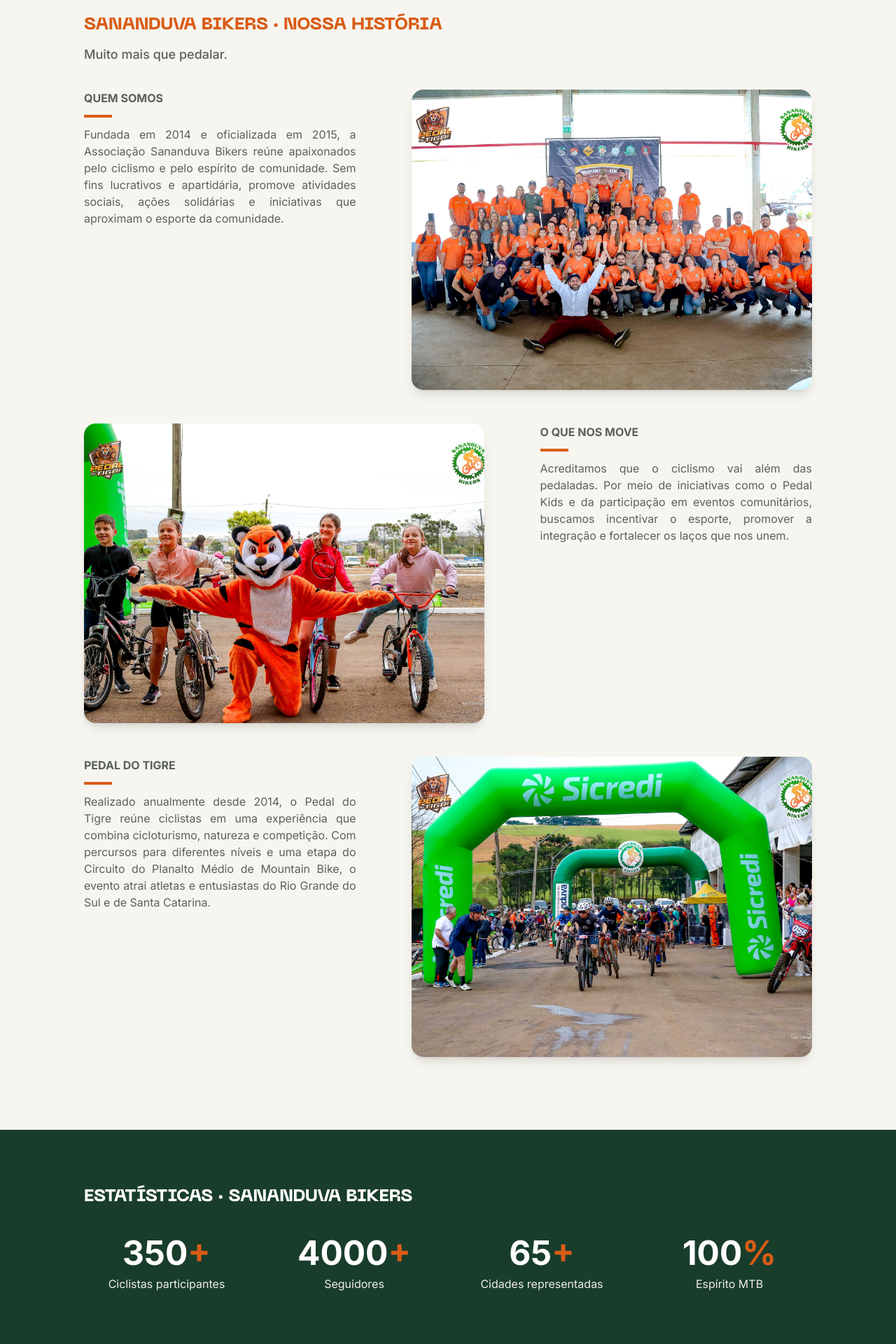
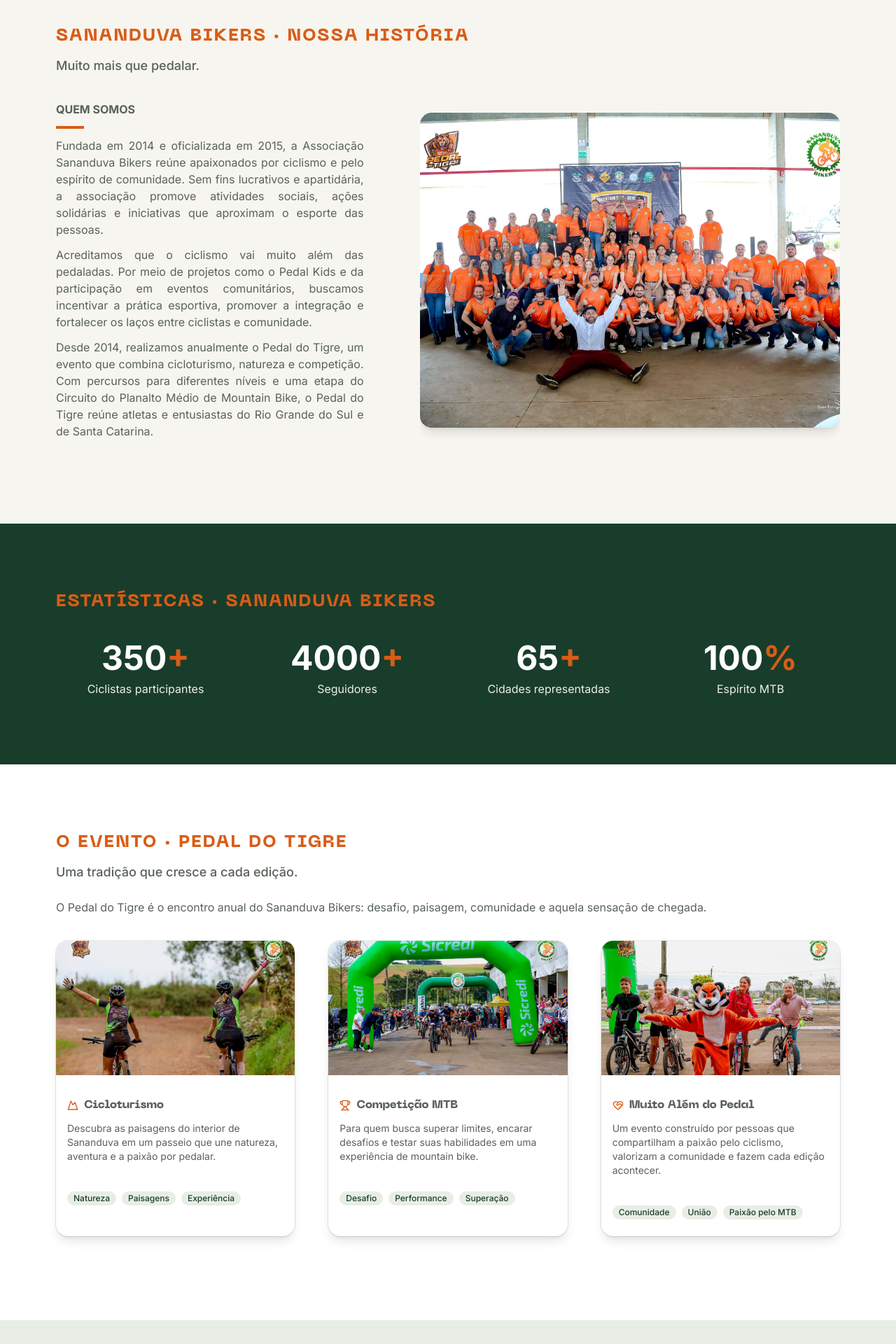
Before and after one commit to gutosavi/sananduva-bikers, a Next.js app: page / in a window 1280 px wide. Shown: the part 580-2500 px from the top of the page at 70% size. Built offline with nearby package versions, Linux system fonts and the light colour scheme.

Commit message:
style: aplica melhorias visuais durante o desenvolvimento da LP

```diff
--- a/src/app/page.tsx
+++ b/src/app/page.tsx
@@ -1,7 +1,8 @@
 import { AboutSection } from "@/components/home/about-section";
-import { GallerySection } from "@/components/home/gallery-section";
+import { EventRecapSection } from "@/components/home/event-recap-section";
+import { EventSection } from "@/components/home/event-section";
+import { FaqSection } from "@/components/home/faq-section";
 import { HeroSection } from "@/components/home/hero-section";
-import { RoutesSection } from "@/components/home/routes-section";
 import { SponsorSection } from "@/components/home/sponsor-section";
 import { StatsSection } from "@/components/home/stats-section";
 import { SiteFooter } from "@/components/shared/site-footer";
@@ -15,9 +16,10 @@ export default function Home() {
         <HeroSection />
         <AboutSection />
         <StatsSection />
-        <RoutesSection />
+        <EventSection />
+        <EventRecapSection />
+        <FaqSection />
         <SponsorSection />
-        <GallerySection />
       </main>
       <SiteFooter />
     </div>
--- a/src/components/home/about-section.tsx
+++ b/src/components/home/about-section.tsx
@@ -2,9 +2,12 @@ import Image from "next/image";
 
 export function AboutSection() {
   return (
-    <section className="w-full bg-background py-20 px-6 md:px-30">
-      <h1 className="text-lg text-primary font-bold font-display md:text-2xl">
-        SANANDUVA BIKERS · NOSSA HISTÓRIA
+    <section
+      id="about"
+      className="w-full bg-background py-20 px-6 md:px-30 lg:px-20 lg:py-24"
+    >
+      <h1 className="text-lg text-primary font-bold font-display md:text-2xl uppercase tracking-widest">
+        Sananduva Bikers · Nossa História
       </h1>
       <h2 className="text-md text-muted-foreground font-medium py-3 md:text-lg">
         Muito mais que pedalar.
@@ -15,62 +18,32 @@ export function AboutSection() {
           <div className="h-1 w-10 bg-primary" />
           <p className="text-justify">
             Fundada em 2014 e oficializada em 2015, a Associação Sananduva
-            Bikers reúne apaixonados pelo ciclismo e pelo espírito de
-            comunidade. Sem fins lucrativos e apartidária, promove atividades
-            sociais, ações solidárias e iniciativas que aproximam o esporte da
-            comunidade.
+            Bikers reúne apaixonados por ciclismo e pelo espírito de comunidade.
+            Sem fins lucrativos e apartidária, a associação promove atividades
+            sociais, ações solidárias e iniciativas que aproximam o esporte das
+            pessoas.
+          </p>
+          <p className="text-justify">
+            Acreditamos que o ciclismo vai muito além das pedaladas. Por meio de
+            projetos como o Pedal Kids e da participação em eventos
+            comunitários, buscamos incentivar a prática esportiva, promover a
+            integração e fortalecer os laços entre ciclistas e comunidade.{" "}
+          </p>
+          <p className="text-justify">
+            Desde 2014, realizamos anualmente o Pedal do Tigre, um evento que
+            combina cicloturismo, natureza e competição. Com percursos para
+            diferentes níveis e uma etapa do Circuito do Planalto Médio de
+            Mountain Bike, o Pedal do Tigre reúne atletas e entusiastas do Rio
+            Grande do Sul e de Santa Catarina.
           </p>
         </div>
-        <div className="flex items-center justify-center shadow-lg rounded-xl">
+        <div className="flex items-center justify-center rounded-xl overflow-hidden">
           <Image
             src="/assets/images/o-grupo.jpg"
             alt="Integrantes da Associação Sananduva Bikers reunidos"
             width={1200}
             height={650}
-            className="w-full aspect-4/3 rounded-xl object-cover"
-          />
-        </div>
-      </article>
-      <article className="w-full text-sm md:text-base text-muted-foreground flex flex-col md:flex-row-reverse gap-8 md:gap-20 py-6">
-        <div className="flex flex-col gap-3 md:w-4/3">
-          <h3 className="font-bold uppercase">O que nos move</h3>
-          <div className="h-1 w-10 bg-primary" />
-          <p className="text-justify">
-            Acreditamos que o ciclismo vai além das pedaladas. Por meio de
-            iniciativas como o Pedal Kids e da participação em eventos
-            comunitários, buscamos incentivar o esporte, promover a integração e
-            fortalecer os laços que nos unem.
-          </p>
-        </div>
-        <div className="flex items-center justify-center shadow-lg rounded-xl">
-          <Image
-            src="/assets/images/pedal-kids.jpg"
-            alt="Integrantes da Associação Sananduva Bikers reunidos"
-            width={1200}
-            height={650}
-            className="w-full aspect-4/3 rounded-xl object-cover"
-          />
-        </div>
-      </article>
-      <article className="w-full text-sm md:text-base text-muted-foreground flex flex-col md:flex-row gap-8 md:gap-20 py-6">
-        <div className="flex flex-col gap-3 md:w-4/3">
-          <h3 className="font-bold uppercase">Pedal do Tigre</h3>
-          <div className="h-1 w-10 bg-primary" />
-          <p className="text-justify">
-            Realizado anualmente desde 2014, o Pedal do Tigre reúne ciclistas em
-            uma experiência que combina cicloturismo, natureza e competição. Com
-            percursos para diferentes níveis e uma etapa do Circuito do Planalto
-            Médio de Mountain Bike, o evento atrai atletas e entusiastas do Rio
-            Grande do Sul e de Santa Catarina.
-          </p>
-        </div>
-        <div className="flex items-center justify-center shadow-lg rounded-xl">
-          <Image
-            src="/assets/images/pedal-do-tigre.jpg"
-            alt="Integrantes da Associação Sananduva Bikers reunidos"
-            width={1200}
-            height={650}
-            className="w-full aspect-4/3 rounded-xl object-cover"
+            className="w-full aspect-4/3 rounded-xl object-cover shadow-lg hover:scale-105 transition-transform duration-300"
           />
         </div>
       </article>
--- a/src/components/home/event-recap-section.tsx
+++ b/src/components/home/event-recap-section.tsx
@@ -2,14 +2,17 @@ import { YouTubePlayer } from "../shared/youtube-player";
 
 export function EventRecapSection() {
   return (
-    <section className="w-full bg-secondary px-6 py-16 md:px-12 lg:px-20 lg:py-24">
-      <div className="mx-auto grid max-w-7xl items-center gap-8 md:grid-cols-2 md:gap-12">
+    <section
+      id="event-recap"
+      className="w-full bg-secondary py-20 px-6 md:px-30 lg:px-20 lg:py-24"
+    >
+      <div className="flex flex-col items-center gap-8 md:flex-row md:gap-12">
         <div className="space-y-4">
-          <p className="text-sm font-semibold font-display uppercase tracking-widest text-primary">
+          <p className="text-sm font-semibold uppercase tracking-widest">
             Reviva essa experiência
           </p>
 
-          <h2 className="text-2xl font-bold uppercase md:text-3xl">
+          <h2 className="text-2xl text-primary font-bold font-display uppercase md:text-3xl">
             Reviva os momentos da última edição
           </h2>
 
@@ -20,7 +23,7 @@ export function EventRecapSection() {
           </p>
         </div>
 
-        <YouTubePlayer videoId="dQw4w9WgXcQ" />
+        <YouTubePlayer videoId="h95Leg2JRts" />
       </div>
     </section>
   );
--- a/src/components/home/event-section.tsx
+++ b/src/components/home/event-section.tsx
@@ -2,8 +2,11 @@ import { AboutEventCard } from "../shared/about-event-card";
 
 export function EventSection() {
   return (
-    <section className="w-full bg-surface py-20 px-6 md:px-30">
-      <h1 className="text-lg text-primary font-bold font-display md:text-2xl uppercase">
+    <section
+      id="event"
+      className="w-full bg-surface py-20 px-6 md:px-30 lg:px-20 lg:py-24"
+    >
+      <h1 className="text-lg text-primary font-bold font-display md:text-2xl uppercase tracking-widest">
         O Evento · Pedal do Tigre
       </h1>
       <h2 className="text-md text-muted-foreground font-medium py-3 md:text-lg">
--- a/src/components/home/gallery-section.tsx
+++ /dev/null
@@ -1,7 +0,0 @@
-export function GallerySection() {
-  return (
-    <section>
-      <h1>Gallery</h1>
-    </section>
-  );
-}
--- a/src/components/home/stats-section.tsx
+++ b/src/components/home/stats-section.tsx
@@ -46,9 +46,9 @@ export function StatsSection() {
   return (
     <section
       ref={ref}
-      className="w-full bg-secondary-foreground text-primary-foreground py-20 px-6 md:px-30"
+      className="w-full bg-secondary-foreground text-primary-foreground py-20 px-6 md:px-30 lg:px-20 lg:py-24"
     >
-      <h1 className="text-lg font-bold font-display md:text-2xl uppercase">
+      <h1 className="text-lg font-bold font-display md:text-2xl uppercase tracking-widest text-primary">
         Estatísticas · Sananduva Bikers
       </h1>
       <article className="w-full text-base md:text-lg grid grid-cols-2 md:grid-cols-4 place-items-center gap-8 pt-10">
```
